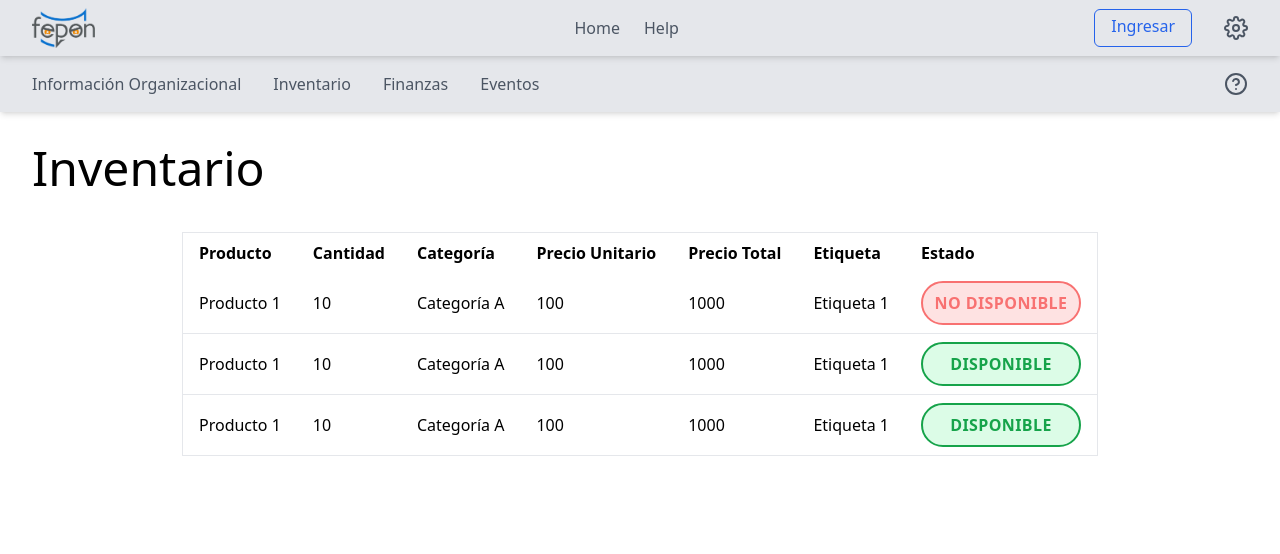
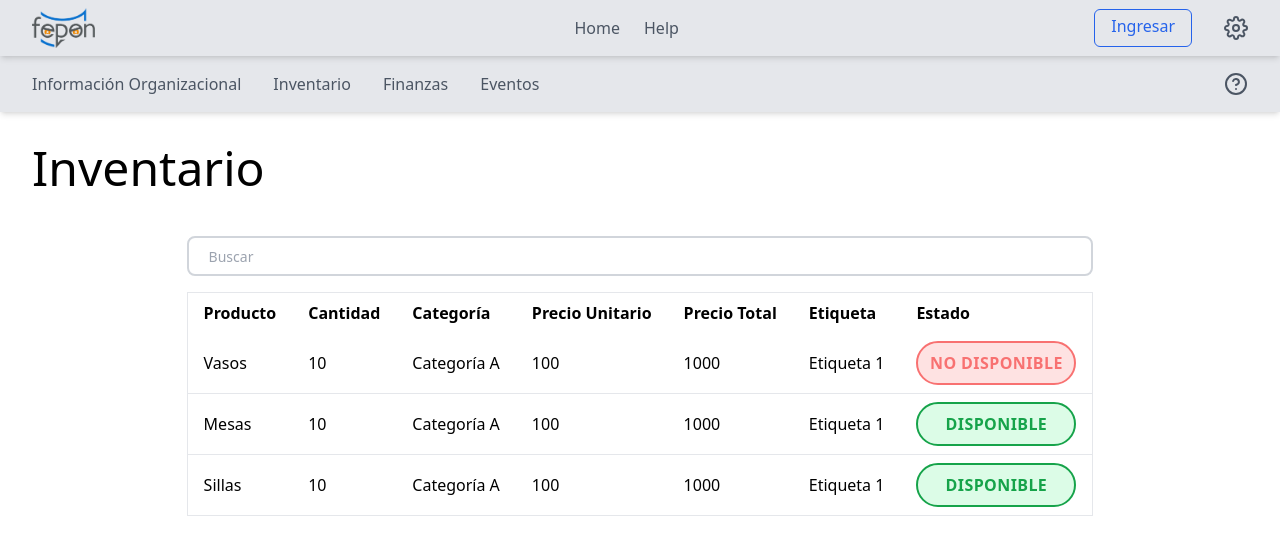
Before and after one commit to juansep1231/ticbackend, a React (Vite) app in the folder fronterpfepon/: page /inventory in a window 1280 px wide. Shown: the top 554 px of the page. Built offline with nearby package versions, Linux system fonts and the light colour scheme.

Commit message:
feat:Add search functionality to InventoryTable component

```diff
--- a/fronterpfepon/src/landing/inventory/components/InventoryTable.tsx
+++ b/fronterpfepon/src/landing/inventory/components/InventoryTable.tsx
@@ -1,6 +1,7 @@
 // InventoryTable.tsx
 import React from 'react';
 import StatusBadge from '../../../components/Generic/StatusBadge';
+import { useState } from 'react';
 
 // Define TypeScript interface for inventory item
 interface InventoryItem {
@@ -14,11 +15,15 @@ interface InventoryItem {
 }
 
 const InventoryTable: React.FC = () => {
+
+  // State for the search term
+  const [searchTerm, setSearchTerm] = useState('');
+
   // Sample data for the inventory
   const inventoryData: InventoryItem[] = [
     {
       id: 1,
-      producto: 'Producto 1',
+      producto: 'Vasos',
       cantidad: 10,
       categoria: 'Categoría A',
       precioUnitario: 100,
@@ -27,7 +32,7 @@ const InventoryTable: React.FC = () => {
     },
     {
       id: 1,
-      producto: 'Producto 1',
+      producto: 'Mesas',
       cantidad: 10,
       categoria: 'Categoría A',
       precioUnitario: 100,
@@ -36,7 +41,7 @@ const InventoryTable: React.FC = () => {
     },
     {
       id: 1,
-      producto: 'Producto 1',
+      producto: 'Sillas',
       cantidad: 10,
       categoria: 'Categoría A',
       precioUnitario: 100,
@@ -46,14 +51,30 @@ const InventoryTable: React.FC = () => {
     // Add more inventory items here
   ];
 
-  // Calculate precioTotal for each item
-  const enrichedData = inventoryData.map(item => ({
-    ...item,
-    precioTotal: item.cantidad * item.precioUnitario,
-  }));
+  // Calculate precioTotal for each item and filter based on search term
+  const enrichedData = inventoryData
+    .map(item => ({
+      ...item,
+      precioTotal: item.cantidad * item.precioUnitario,
+    }))
+    .filter(item => {
+      // Adjust this logic to search in multiple fields if necessary
+      return (
+        item.producto.toLowerCase().includes(searchTerm.toLowerCase())
+      );
+    });
 
   return (
     <div>
+      <div className="search-bar">
+        <input
+          type="text"
+          placeholder="Buscar"
+          value={searchTerm}
+          onChange={(e) => setSearchTerm(e.target.value)}
+          className="mt-1 mb-4 w-full border-2 border-gray-300 bg-white h-10 px-5 pr-16 rounded-lg text-sm focus:outline-none"
+        />
+      </div>
       <table className="min-w-full table-auto border">
         <thead >
           <tr>
@@ -67,8 +88,9 @@ const InventoryTable: React.FC = () => {
           </tr>
         </thead>
         < tbody className="divide-y" >
-          {
-            enrichedData.map((item) => (
+          {enrichedData.length > 0 ? (
+            enrichedData.map((item) =>
+            (
               <tr key={item.id} >
                 <td className="px-4 py-2" > {item.producto} </td>
                 < td className="px-4 py-2" > {item.cantidad} </td>
@@ -84,6 +106,11 @@ const InventoryTable: React.FC = () => {
                 </td>
               </tr>
             ))
+          ) : (
+            <tr>
+              <td colSpan={7} className="text-center py-4">No items found</td>
+            </tr>
+          )
           }
         </tbody>
       </table>
```
